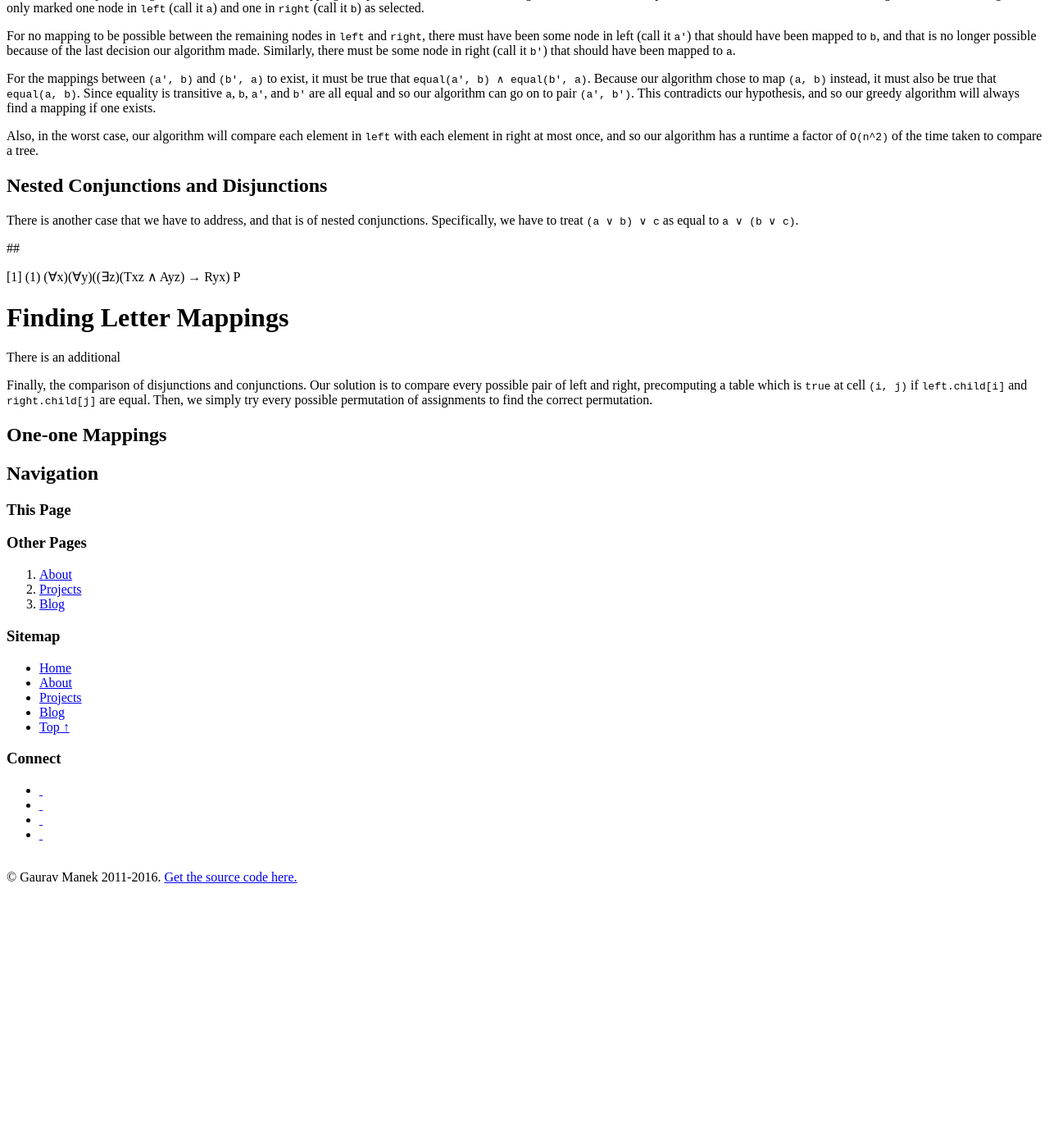
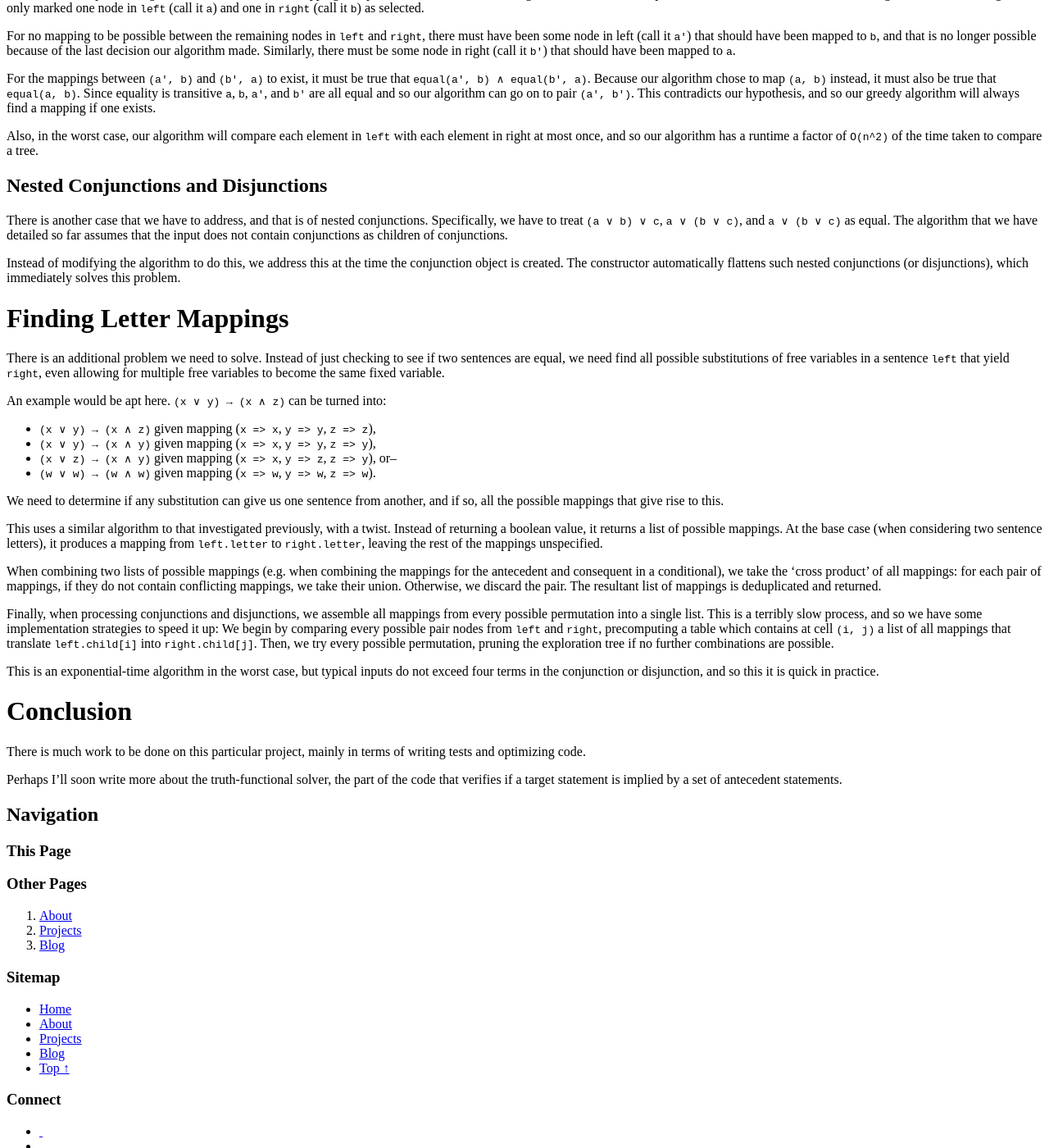
Before and after one commit to gauravmm/gauravmanek.com, a Jekyll site: the page built from _content/blog/_posts/2016-04-26-logical-equality.md, in a window 1280 px wide and 1400 px high, scrolled down 2039 px. Shown: the whole window at 82% size. Built offline with Jekyll 4.4.1, drawn with Linux system fonts in a browser that asks for light colours; nearby versions of some CDN libraries; some web fonts are replaced; Markdown is read by kramdown in place of the engine named in the settings; before the commit the page ends 3126 px from its top, so only the background shows below that; some of the changed text lies outside the part shown.

Commit message:
Finished article on logical equality

```diff
--- a/_content/blog/_posts/2016-04-26-logical-equality.md
+++ b/_content/blog/_posts/2016-04-26-logical-equality.md
@@ -1,6 +1,6 @@
 ---
 title: Logical Equality in Navelgazer
-subtitle: Yet another Turing machine engine, for educational use.
+subtitle: Turns out, "equal" is a difficult question.
 ---
 
 As [posted previously](/projects/2016/04/18/navelgazer.html) I wrote Navelgazer, a linter for first-order logic. First order logic covers logical statements in boolean algebra:
@@ -112,18 +112,33 @@ Also, in the worst case, our algorithm will compare each element in `left` with
 
 ## Nested Conjunctions and Disjunctions
 
-There is another case that we have to address, and that is of nested conjunctions. Specifically, we have to treat `(a ∨ b) ∨ c` as equal to `a ∨ (b ∨ c)`.
+There is another case that we have to address, and that is of nested conjunctions. Specifically, we have to treat `(a ∨ b) ∨ c`, `a ∨ (b ∨ c)`, and `a ∨ (b ∨ c)` as equal. The algorithm that we have detailed so far assumes that the input does not contain conjunctions as children of conjunctions.
 
-##
-
-[1]  (1) (∀x)(∀y)((∃z)(Txz ∧ Ayz) → Ryx)         P
-
+Instead of modifying the algorithm to do this, we address this at the time the conjunction object is created. The constructor automatically flattens such nested conjunctions (or disjunctions), which immediately solves this problem.
 
 # Finding Letter Mappings
 
-There is an additional
+There is an additional problem we need to solve. Instead of just checking to see if two sentences are equal, we need find all possible substitutions of free variables in a sentence `left` that yield `right`, even allowing for multiple free variables to become the same fixed variable.
 
-Finally, the comparison of disjunctions and conjunctions. Our solution is to compare every possible pair of left and right, precomputing a table which is `true` at cell `(i, j)` if `left.child[i]` and `right.child[j]` are equal. Then, we simply try every possible permutation of assignments to find the correct permutation.
+An example would be apt here. `(x ∨ y) → (x ∧ z)` can be turned into:
 
+  - `(x ∨ y) → (x ∧ z)` given mapping (`x => x`, `y => y`, `z => z`),
+  - `(x ∨ y) → (x ∧ y)` given mapping (`x => x`, `y => y`, `z => y`),
+  - `(x ∨ z) → (x ∧ y)` given mapping (`x => x`, `y => z`, `z => y`), or--
+  - `(w ∨ w) → (w ∧ w)` given mapping (`x => w`, `y => w`, `z => w`).
 
-## One-one Mappings
+We need to determine if any substitution can give us one sentence from another, and if so, all the possible mappings that give rise to this.
+
+This uses a similar algorithm to that investigated previously, with a twist. Instead of returning a boolean value, it returns a list of possible mappings. At the base case (when considering two sentence letters), it produces a mapping from `left.letter` to `right.letter`, leaving the rest of the mappings unspecified.
+
+When combining two lists of possible mappings (e.g. when combining the mappings for the antecedent and consequent in a conditional), we take the 'cross product' of all mappings: for each pair of mappings, if they do not contain conflicting mappings, we take their union. Otherwise, we discard the pair. The resultant list of mappings is deduplicated and returned.
+
+Finally, when processing conjunctions and disjunctions, we assemble all mappings from every possible permutation into a single list. This is a terribly slow process, and so we have some implementation strategies to speed it up: We begin by comparing every possible pair nodes from `left` and `right`, precomputing a table which contains at cell `(i, j)` a list of all mappings that translate `left.child[i]` into `right.child[j]`. Then, we try every possible permutation, pruning the exploration tree if no further combinations are possible.
+
+This is an exponential-time algorithm in the worst case, but typical inputs do not exceed four terms in the conjunction or disjunction, and so this it is quick in practice.
+
+# Conclusion
+
+There is much work to be done on this particular project, mainly in terms of writing tests and optimizing code.
+
+Perhaps I'll soon write more about the truth-functional solver, the part of the code that verifies if a target statement is implied by a set of antecedent statements.
```
